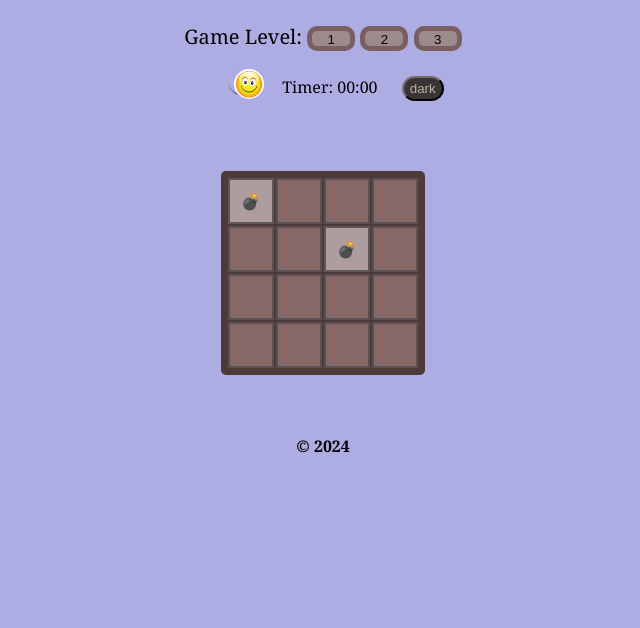
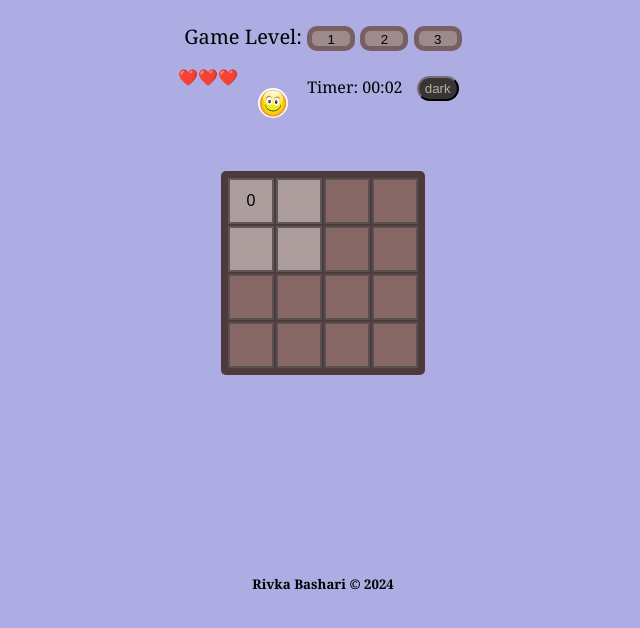
Before and after one commit to Rivka212/minesweeper, a plain HTML site: page index.html in a window 1280 px wide. Both pictures are taken after a click on the element 568 px from the left and 297 px from the top of the page. Shown: the part 96-724 px from the top of the page, without its empty margins (317-957 px from the left). Drawn offline with Linux system fonts and the light colour scheme.

Commit message:
Add files via upload

```diff
--- a/css/style.css
+++ b/css/style.css
@@ -16,6 +16,16 @@ h2 {
     font-family: Cambria;
 }
 
+h5{
+margin-top:190px;
+
+
+}
+
+
+.lives{
+    margin-right: 70px;
+}
 
 .levels {
     margin-bottom: 10px;
@@ -49,8 +59,8 @@ h2 {
 
 .modal img {
     height: 30px;
-    border-radius: 50px;
-    margin-trim: 30px;
+    border-radius: 40px;
+    margin-left: 60px;
 }
 
 
@@ -129,7 +139,7 @@ table {
     background-color: rgb(58, 52, 52);
     border-color: rgb(34, 32, 32);
     border-radius: 40px;
-    margin-left: 20px;
+    margin-left: 10px;
     color: rgb(179, 179, 162);
     height: 25px;
     margin-bottom: 10px;
@@ -137,5 +147,5 @@ table {
 
 
 .timer-container {
-    margin-left: 80px;
+    margin-left: 120px;
 }
--- a/index.html
+++ b/index.html
@@ -20,12 +20,11 @@
     </div>
 
     <div class="modal">
-        <button class="restart" onclick="onInit()"><span class="normal"><img src="img/normal1.jpeg"
-                    alt=""></span></button>
+        <div class="lives"><span></span></div>
+        <span class="normal"><img src="img/normal1.jpeg" onclick="onInit(this)"></span>
         <span class="victory hidden"> <img src="img/smiling.png" alt=""></span>
         <span class="lose hidden"> <img src="img/lose.jpeg" alt=""></span> </button>
     </div>
-
 
     <div class="timer-container">Timer: <span class="minutes">00</span>:<span class="seconds">00</span>
         <button class="btn-dark" onclick="onToggleDarkMode()">dark</button>
@@ -33,7 +32,7 @@
 
     <div class="board-container"></div>
 
-    <h4> &#169; 2024</h4>
+    <h5>Rivka Bashari &#169; 2024</h5>
 
     <script src="js/utils.js"></script>
     <script src="js/main.js"></script>
--- a/js/main.js
+++ b/js/main.js
@@ -2,20 +2,25 @@
 
 const MINE = '💣'
 const FLAG = '🚩'
+const LIVE = '❤️'
 
 var gBoard
 var gSize = 4
-var gDir = 2
+var gDir = 1
 var gIntervalId
 var gTimer = false
 var gGame
+var gLives
+var gFirstClick
+var gCountLives = false
+var gStage = 1
 
 
 gGame = {
     isOn: false,
     shownCount: 0,
     markedCount: 0,
-    secsPassed: 0
+    secsPassed: 0,
 }
 
 var gLevel = [
@@ -27,27 +32,36 @@ var gLevel = [
 
 function onInit() {
     gBoard = buildBoard(gSize)
+
+    getMinesOnBoard(gBoard)
     renderBoard(gBoard)
-    getRandomMinesLocation(gDir = 2)
+    getRandomMinesLocation(gStage = 1)
     setMinesNegsCount(gBoard)
     gGame.isOn = true
+    gFirstClick = false
+    gCountLives = false
+    getLivesShown()
     endTimer()
+    onImgNormal()
 }
 
 
-function onSetLevel(gDir = 2) {
+function onSetLevel(gDir = 1) {
+    gStage = gDir
     gSize = gLevel[gDir - 1].SIZE
+    getRandomMinesLocation(gStage)
+    getMinesOnBoard(gBoard)
+    gCountLives = false
     onInit()
 }
 
 
 function buildBoard(size) {
     const board = []
-
     for (var i = 0; i < size; i++) {
         board.push([])
         for (var j = 0; j < size; j++) {
-            // var cellPos = {i,j}
+            var cellPos = { i, j }
             const cell = {
                 minesAroundCount: 0,
                 isShown: false,
@@ -57,18 +71,27 @@ function buildBoard(size) {
             board[i][j] = cell
         }
     }
-    board[0][0].isMine = true
-    board[1][2].isMine = true
+    // board[0][0].isMine = true
+    // board[1][2].isMine = true
     return board
 }
 
 
+function getMinesOnBoard(board) {
+    var mines = []
+    mines = getRandomMinesLocation(gDir = 1)
+    for (var i = 0; i < mines.length; i++) {
+        var currMine = mines[i]
+        board[currMine.rowIdx][currMine.colIdx].isMine = true
+    }
+    return board
+}
+
 
 function setMinesNegsCount(board) {
-
-    for (var i = 0; i < gBoard.length; i++) {
-        for (var j = 0; j < gBoard[0].length; j++) {
-            var cell = gBoard[i][j]
+    for (var i = 0; i < board.length; i++) {
+        for (var j = 0; j < board[0].length; j++) {
+            var cell = board[i][j]
             var cellPos = { i, j }
             cell.minesAroundCount = countMinesAround(cellPos)
         }
@@ -98,6 +121,12 @@ function onCellClicked(elCell, i, j) {
         startTimer()
         gTimer = true
     }
+
+    if (!gFirstClick) {
+        gFirstClick = true
+        setMinesNegsCount(gBoard)
+        getRandomMinesLocation(gDir = 1)
+    }
     const cell = gBoard[i][j]
     var position = { i, j }
     elCell = document.querySelector(`.cell-${i}-${j}`)
@@ -117,7 +146,17 @@ function onCellClicked(elCell, i, j) {
     if (cell.isMine && cell.isMarked) return
     if (cell.isMine) {
         cell.isShown = true
+        if (gLives !== 0) {
+            const elCell = document.querySelector(`.cell-${i}-${j}`)
+            elCell.innerText = MINE
+            elCell.classList.add('isShown')
+            var elLive = document.querySelector('.lives span')
+            elLive.innerText =
+                console.log(elLive.innerText);
+            gLives--
+            return
 
+        } else if (gLives === 0) {
             for (var i = 0; i < gBoard.length; i++) {
                 for (var j = 0; j < gBoard[0].length; j++) {
                     var currCell = gBoard[i][j]
@@ -132,6 +171,7 @@ function onCellClicked(elCell, i, j) {
             }
             gameOver()
         }
+    }
     checkGameOver()
 }
 
@@ -143,7 +183,7 @@ function onCellRightClicked(elCell, i, j) {
     elCell = document.querySelector(`.cell-${i}-${j}`)
     elCell = onCellMarked()
 
-    checkGameOver(gDir = 2)
+    checkGameOver(gDir = 1)
 }
 
 
@@ -173,30 +213,41 @@ function onCellMarked(elCell) {
             gGame.markedCount++
         }
     })
-    checkGameOver(gDir = 2)
+    checkGameOver(gDir = 1)
 }
 
 
 
-
-function checkGameOver(gDir = 2) {
+function checkGameOver(gDir = 1) {
     var cellIsShown = gLevel[gDir - 1].SIZE ** 2 - gLevel[gDir - 1].MINES
 
     if (gGame.markedCount === gLevel[gDir - 1].MINES &&
-        gGame.shownCount === cellIsShown) gameOver()
+        gGame.shownCount === cellIsShown) {
+
+        const elNormal = document.querySelector('.normal')
+        elNormal.classList.add('hidden')
+        const elVictory = document.querySelector('.victory')
+        elVictory.classList.remove('hidden')
+        gameOver()
+    }
 }
 
 
 
-function getRandomMinesLocation(gDir = 2) {
-    for (var i = 0; i < gLevel[gDir - 1].MINES; i++) {
-        var rowIdx = getRandomInt(0, gLevel[gDir - 1].SIZE)
-        var colIdx = getRandomInt(0, gLevel[gDir - 1].SIZE)
+function getRandomMinesLocation(gStage = 1) {
+    //   gStage = onSetLevel(gDir = 1)
+
+    var mines = []
+    for (var i = 0; i < gLevel[gStage - 1].MINES; i++) {
+        var rowIdx = getRandomInt(0, gLevel[gStage - 1].SIZE)
+        var colIdx = getRandomInt(0, gLevel[gStage - 1].SIZE)
 
         var cellPos = { rowIdx, colIdx }
-        cellPos.isMine = true
+        mines.push(cellPos)
     }
+    return mines
 }
+
 
 
 
@@ -225,8 +276,21 @@ function expandShown(board, elCell, i, j) {
 }
 
 
+function onImgNormal() {
+    const elNormal = document.querySelector('.normal')
+    elNormal.classList.remove('hidden')
+    const elVictory = document.querySelector('.victory')
+    elVictory.classList.add('hidden')
+    const elLose = document.querySelector('.lose')
+    elLose.classList.add('hidden')
+}
+
 
 function gameOver() {
+    const elNormal = document.querySelector('.normal')
+    elNormal.classList.add('hidden')
+    const elLose = document.querySelector('.lose')
+    elLose.classList.remove('hidden')
     endTimer()
     gGame.isOn = false
     gGame.shownCount = 0
@@ -263,3 +327,15 @@ function onToggleDarkMode() {
     var element = document.body
     element.classList.toggle('dark-mode')
 }
+
+
+function getLivesShown() {
+    var elLive = document.querySelector('.lives span')
+    elLive.innerText = ''
+    if (gCountLives) return
+    gCountLives = true
+    for (var i = 0; i < 3; i++) {
+        elLive.innerText += LIVE
+    }
+    gLives = 3
+}
```
Also changed, not shown: js/utils.js (line endings or trailing spaces). Lines whose indentation alone changed are shown as unchanged.
